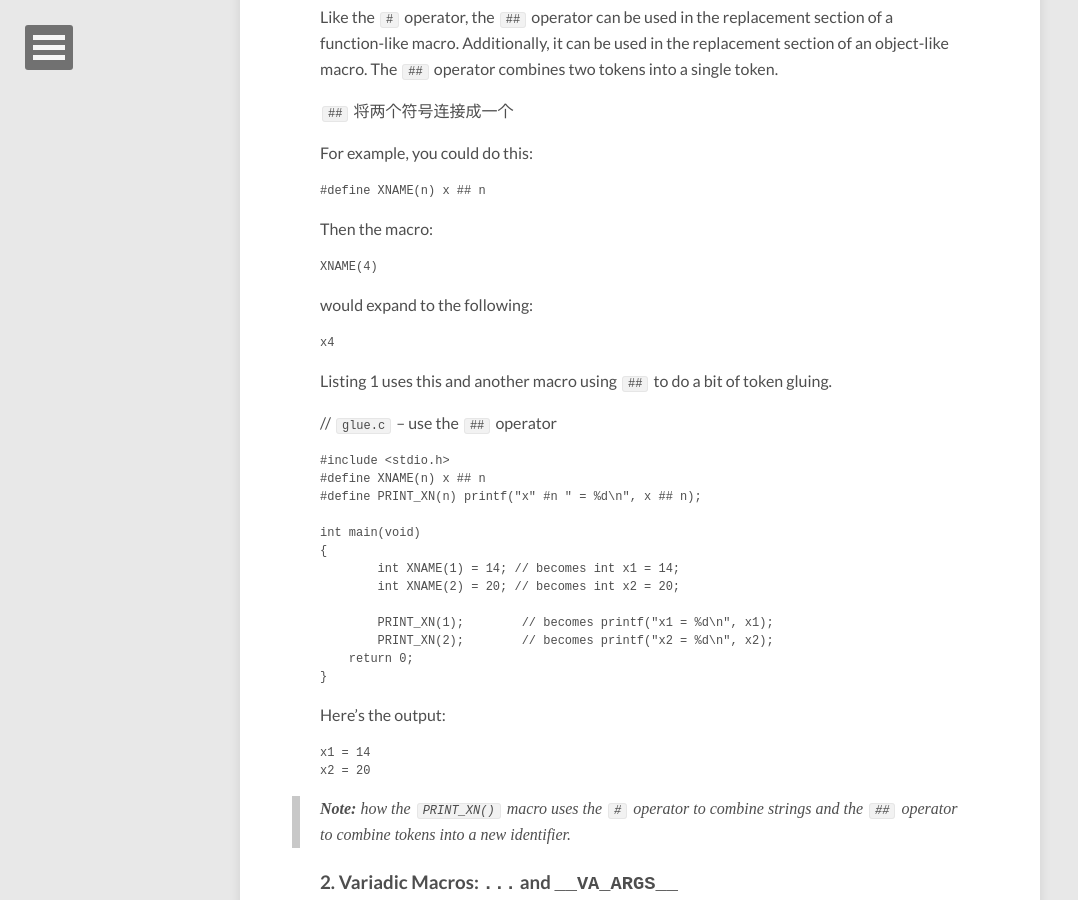
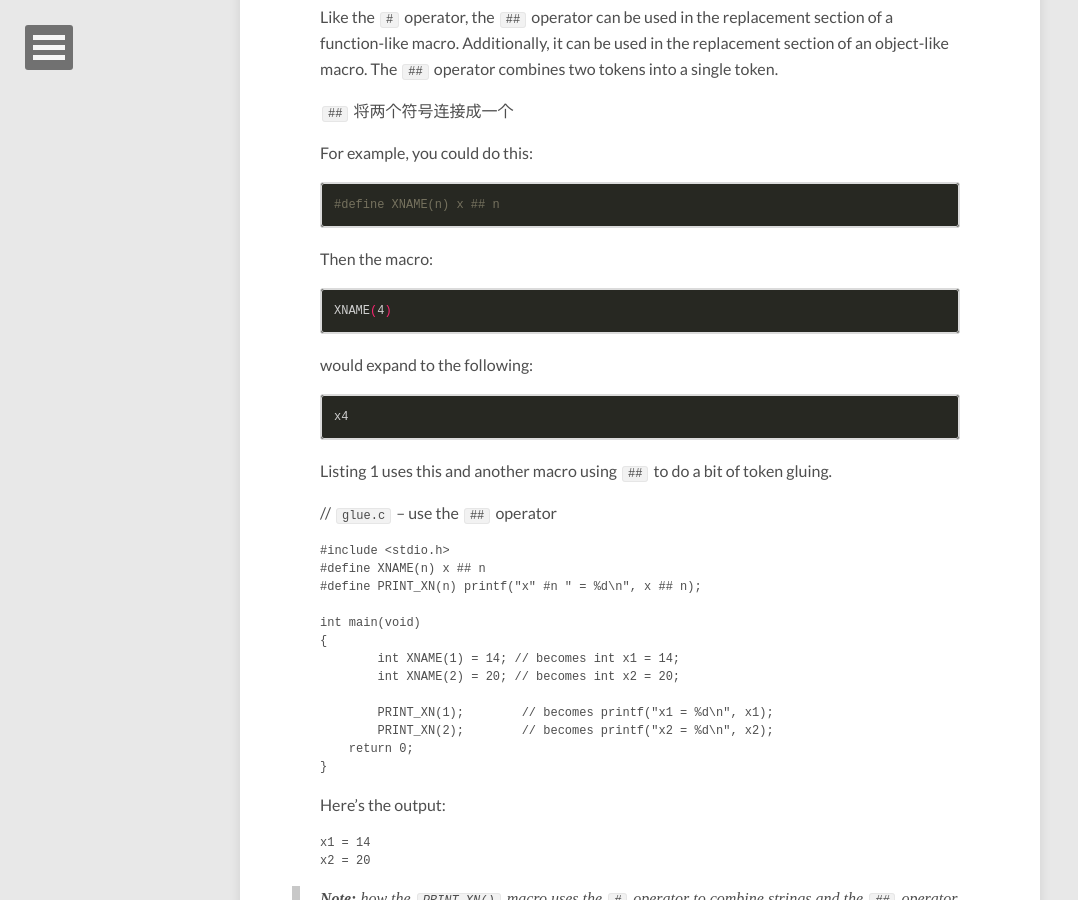
Before and after one commit to zhe-sun/zhe-sun.github.io, a Jekyll site: the page built from _posts/2016-12-10-C-VA_ARGS macros.md, in a window 1280 px wide and 900 px high, scrolled down 666 px. Shown: the whole window, without its empty margins (0-1078 px from the left). Built offline with Jekyll 4.4.1, drawn with Linux system fonts in a browser that asks for light colours; nearby versions of some CDN libraries; comment, search, counter and statistics services are not loaded.

Commit message:
add C marco ## ... __VA_VGAS__

````diff
--- a/_posts/2016-12-10-C-VA_ARGS macros.md
+++ b/_posts/2016-12-10-C-VA_ARGS macros.md
@@ -23,19 +23,19 @@ Like the `#` operator, the `##` operator can be used in the replacement section
 
 For example, you could do this:
 
-```C
+```shell
 #define XNAME(n) x ## n
 ```
 
 Then the macro:
 
-```C
+```shell
 XNAME(4)
 ```
 
 would expand to the following:
 
-```C
+```shell
 x4
 ```
 Listing 1 uses this and another macro using `##` to do a bit of token gluing.
````
